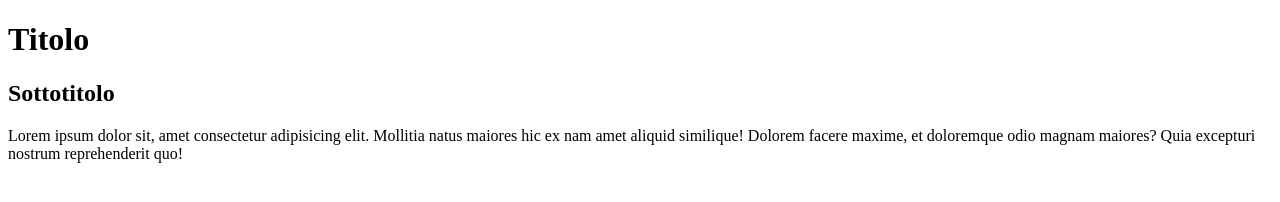
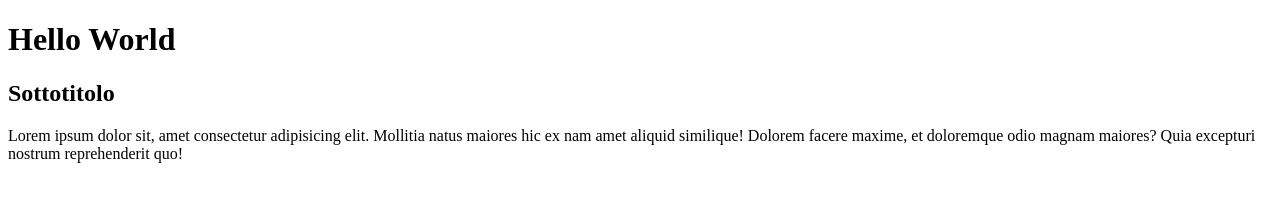
Before and after one commit to fmarabini93/htmlcss-hello, a plain HTML site: page index.html in a window 1280 px wide. Drawn offline with Linux system fonts and the light colour scheme.

Commit message:
cambio titolo

```diff
--- a/index.html
+++ b/index.html
@@ -7,7 +7,7 @@
     <title>Document</title>
 </head>
 <body>
-    <h1>Titolo</h1>
+    <h1>Hello World</h1>
     <h2>Sottotitolo</h2>
     <p>Lorem ipsum dolor sit, amet consectetur adipisicing elit. Mollitia natus maiores hic ex nam amet aliquid similique! Dolorem facere maxime, et doloremque odio magnam maiores? Quia excepturi nostrum reprehenderit quo!</p>
 
```
